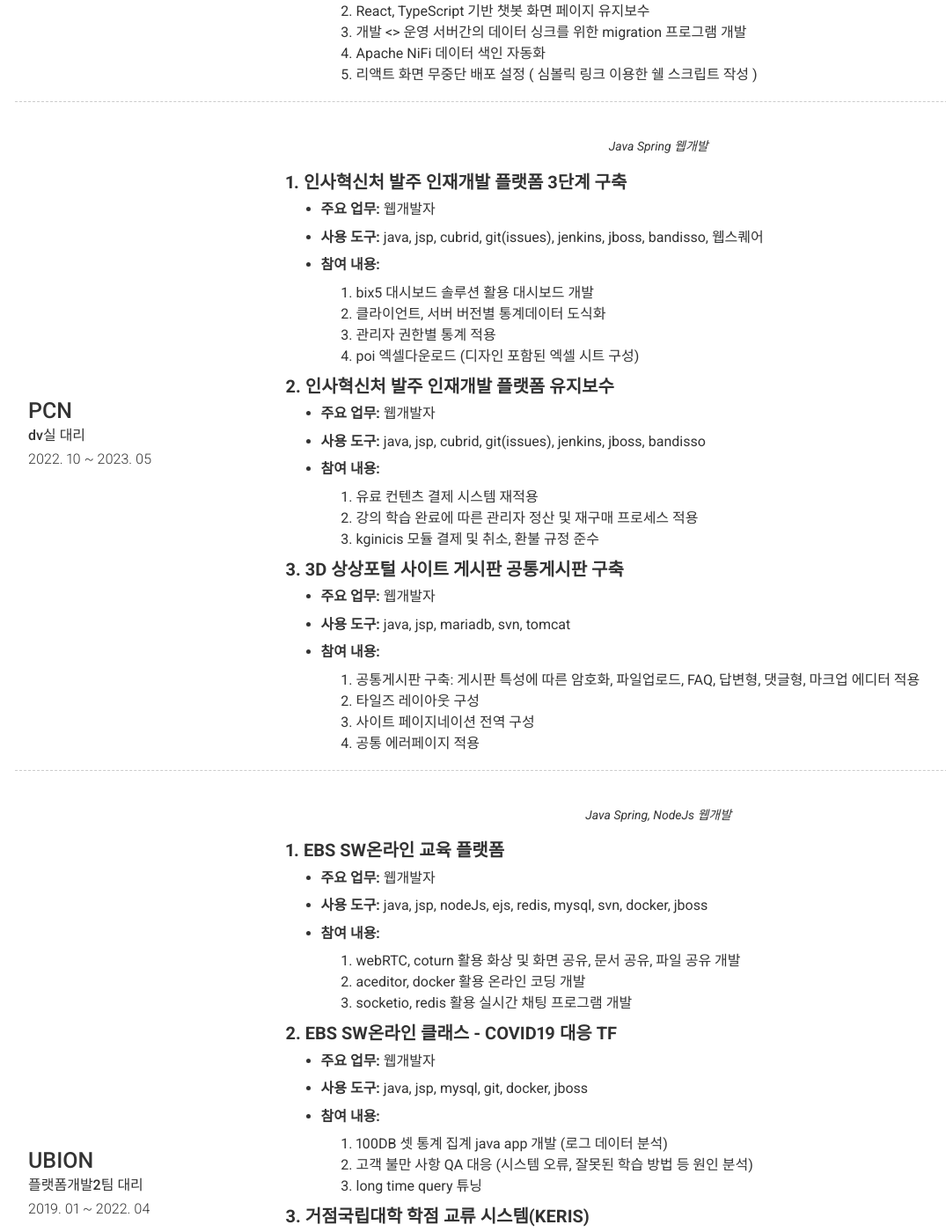
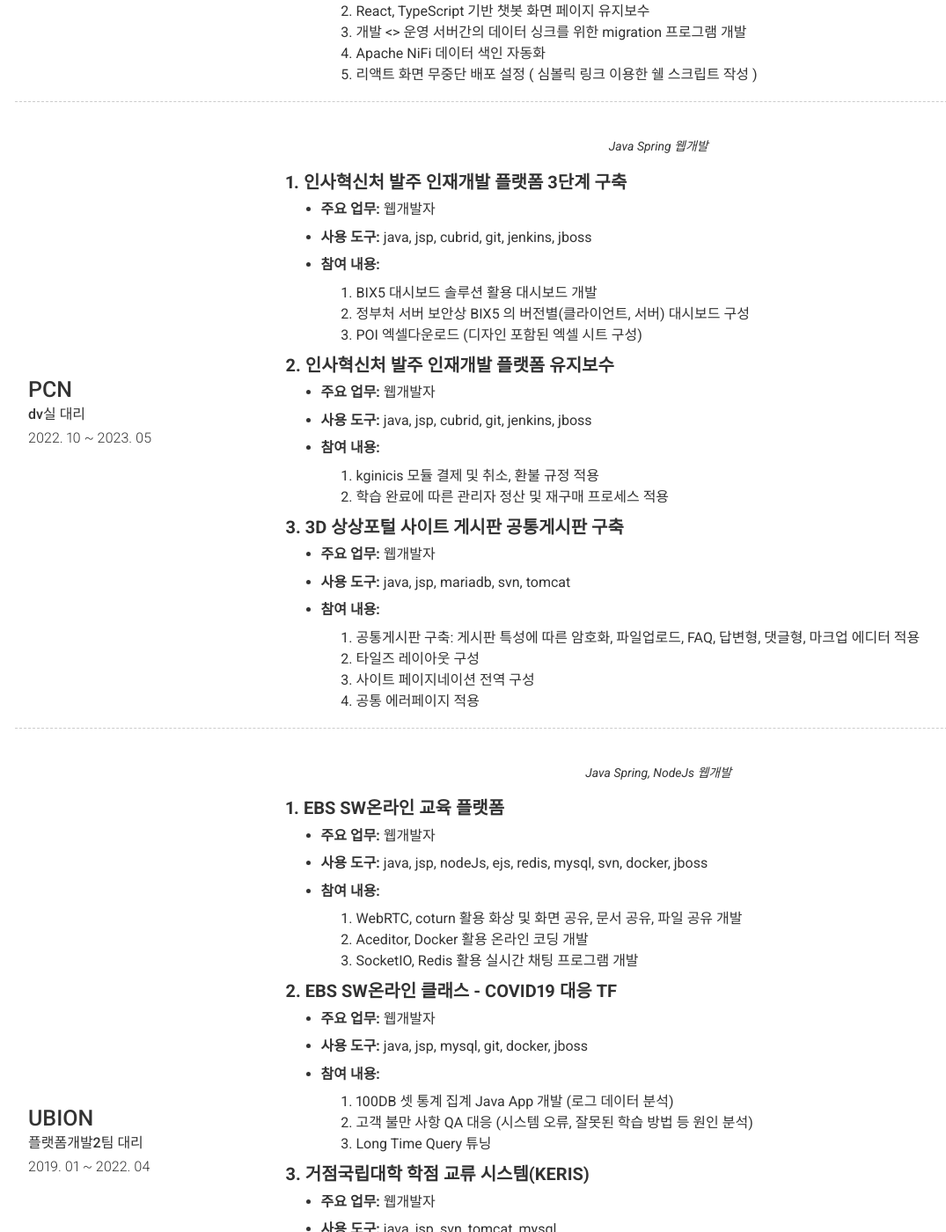
Before and after one commit to sihyeonleee/sihyeonleee.github.io, a Jekyll site: the page built from index.md, in a window 1280 px wide and 1400 px high, scrolled down 2759 px. Shown: the whole window at 88% size, without its empty margins (38-1113 px from the left). Built offline with Jekyll 4.4.1, drawn with Linux system fonts in a browser that asks for light colours; nearby versions of some CDN libraries; some of the changed text lies outside the part shown.

Commit message:
no message

```diff
--- a/_config.yml
+++ b/_config.yml
@@ -235,13 +235,12 @@ content:
           웹개발자
 
           - **사용 도구:**
-          java, jsp, cubrid, git(issues), jenkins, jboss, bandisso, 웹스퀘어
+          java, jsp, cubrid, git, jenkins, jboss
 
           - **참여 내용:**
-            1. bix5 대시보드 솔루션 활용 대시보드 개발
-            2. 클라이언트, 서버 버전별 통계데이터 도식화
-            3. 관리자 권한별 통계 적용
-            4. poi 엑셀다운로드 (디자인 포함된 엑셀 시트 구성)
+            1. BIX5 대시보드 솔루션 활용 대시보드 개발
+            2. 정부처 서버 보안상 BIX5 의 버전별(클라이언트, 서버) 대시보드 구성
+            4. POI 엑셀다운로드 (디자인 포함된 엑셀 시트 구성)
 
           **2. 인사혁신처 발주 인재개발 플랫폼 유지보수**
           ---
@@ -249,12 +248,11 @@ content:
           웹개발자
 
           - **사용 도구:**
-          java, jsp, cubrid, git(issues), jenkins, jboss, bandisso
+          java, jsp, cubrid, git, jenkins, jboss
 
           - **참여 내용:**
-            1. 유료 컨텐츠 결제 시스템 재적용
-            2. 강의 학습 완료에 따른 관리자 정산 및 재구매 프로세스 적용
-            3. kginicis 모듈 결제 및 취소, 환불 규정 준수
+            1. kginicis 모듈 결제 및 취소, 환불 규정 적용
+            2. 학습 완료에 따른 관리자 정산 및 재구매 프로세스 적용
 
           **3. 3D 상상포털 사이트 게시판 공통게시판 구축**
           ---
@@ -286,9 +284,9 @@ content:
           java, jsp, nodeJs, ejs, redis, mysql, svn, docker, jboss
 
           - **참여 내용:**
-            1. webRTC, coturn 활용 화상 및 화면 공유, 문서 공유, 파일 공유 개발
-            2. aceditor, docker 활용 온라인 코딩 개발
-            3. socketio, redis 활용 실시간 채팅 프로그램 개발
+            1. WebRTC, coturn 활용 화상 및 화면 공유, 문서 공유, 파일 공유 개발
+            2. Aceditor, Docker 활용 온라인 코딩 개발
+            3. SocketIO, Redis 활용 실시간 채팅 프로그램 개발
 
           **2. EBS SW온라인 클래스 - COVID19 대응 TF**
           ---
@@ -299,9 +297,9 @@ content:
           java, jsp, mysql, git, docker, jboss
 
           - **참여 내용:**
-            1. 100DB 셋 통계 집계 java app 개발 (로그 데이터 분석)
+            1. 100DB 셋 통계 집계 Java App 개발 (로그 데이터 분석)
             2. 고객 불만 사항 QA 대응 (시스템 오류, 잘못된 학습 방법 등 원인 분석)
-            3. long time query 튜닝
+            3. Long Time Query 튜닝
 
           **3. 거점국립대학 학점 교류 시스템(KERIS)**
           ---
@@ -325,10 +323,10 @@ content:
           nodeJs, redis, mysql, git, jenkins, kubernetes, msa, multitenant
 
           - **참여 내용:**
-            1. Multitenant 기반 구축으로 유동적인 DB 커넥션 개발(knex, cls, cache)
-            2. JWT 로그인 및 세션 커스터마이징 개발
-            3. socketio, redis 활용 실시간 퀴즈풀이 개발
-            4. 전반적인 코어단과 온라인 교육의 핵심인 수업설계 개발
+            1. Multitenant 에 적합한 효율적 DB 커넥션 개발(knex, cls, cache)
+            2. JWT 로그인 및 세션 체크 미들웨어 개발
+            3. SocketIO, Redis 활용 실시간 퀴즈풀이 개발
+            4. 온라인 교육 수업에 대한 설계, 예약, 뷰어 개발
 
   - title: Portfolio
     layout: list
```
